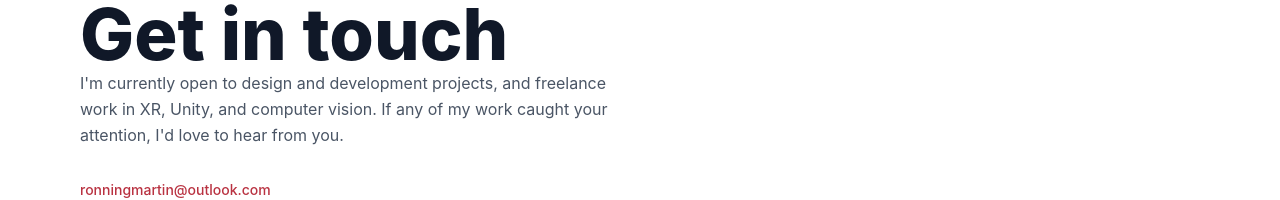
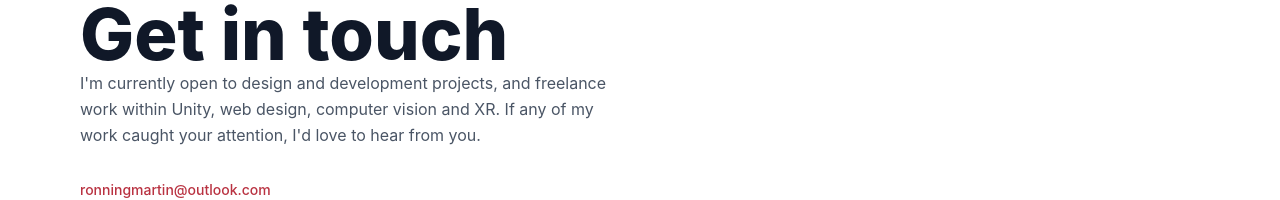
Before and after one commit to marroen/portfolio, a SvelteKit app in the folder portfolio/: page /contact in a window 1280 px wide. Shown: the part 297-497 px from the top of the page. Built offline with nearby package versions, Linux system fonts and the light colour scheme.

Commit message:
tweak contact paragraph

```diff
--- a/portfolio/src/routes/contact/+page.svelte
+++ b/portfolio/src/routes/contact/+page.svelte
@@ -9,7 +9,7 @@
       <h1 class="text-5xl md:text-7xl font-extrabold">Get in touch</h1>
       <p class="text-gray-600 dark:text-gray-400 leading-relaxed mb-8">
         I'm currently open to design and development projects,
-        and freelance work in XR, Unity, and computer vision. If any of my work caught your attention, I'd love to hear from you.
+        and freelance work within Unity, web design, computer vision and XR. If any of my work caught your attention, I'd love to hear from you.
       </p>
       <div class="flex flex-col gap-4">
         <a href="mailto:ronningmartin@outlook.com" class="text-sm font-medium hover:underline" style="color:#b93241">ronningmartin@outlook.com</a>
```
